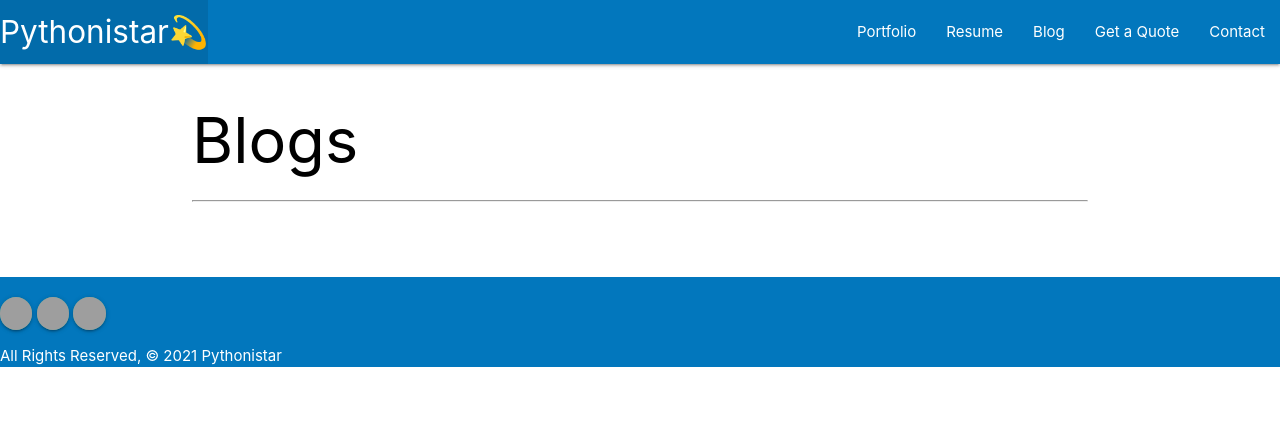
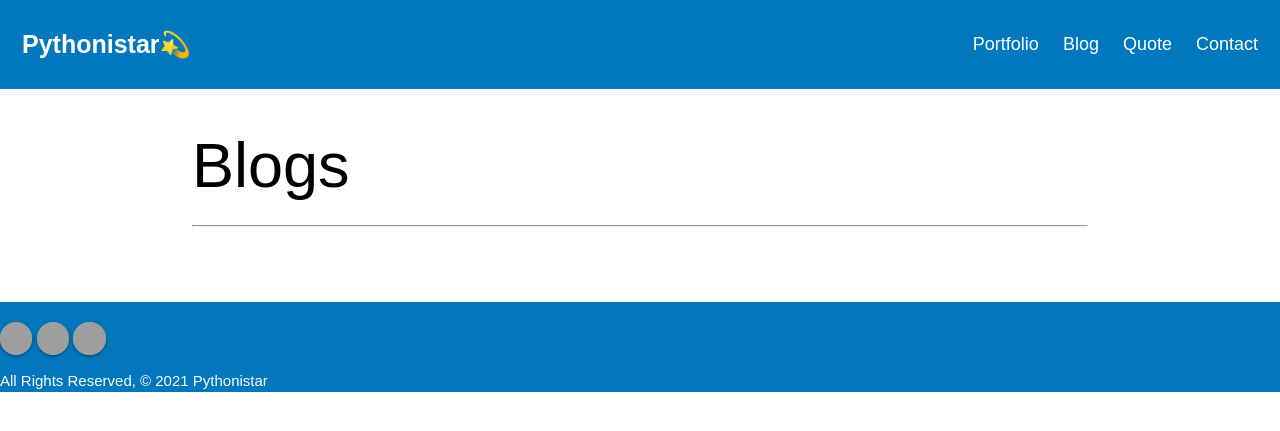
Before and after one commit to alba-molina-nyc/alba_portfolio_website, a Django app: page /blogs/ in a window 1280 px wide. Shown: the top 431 px of the page. Run offline with Django 3.2, Linux system fonts and the light colour scheme; data that the repository does not hold is empty; some libraries are stand-ins or nearby versions; grey boxes are pictures that could not be loaded.

Commit message:
fixed header

```diff
--- a/main_app/static/css/style.css
+++ b/main_app/static/css/style.css
@@ -7,6 +7,7 @@ body {
     display: flex;
     flex-direction: column;
     min-height: 100vh;
+
 }
 
 main {
--- a/main_app/templates/base.html
+++ b/main_app/templates/base.html
@@ -13,30 +13,79 @@
 <!-- cdn -->
 <link rel="stylesheet" href="https://cdnjs.cloudflare.com/ajax/libs/materialize/1.0.0/css/materialize.min.css">
 <script src="https://cdnjs.cloudflare.com/ajax/libs/materialize/1.0.0/js/materialize.min.js"></script>
+<style>
+  * {box-sizing: border-box;}
+
+  body {
+    margin: 0;
+    font-family: Arial, Helvetica, sans-serif;
+  }
+
+  .header {
+    overflow: hidden;
+    background-color: rgb(1,119,189);
+    padding: 20px 10px;
+  }
+
+  .header a {
+    float: left;
+    color: white;
+    text-align: center;
+    padding: 12px;
+    text-decoration: none;
+    font-size: 18px;
+    line-height: 25px;
+    border-radius: 4px;
+  }
+
+  .header a.logo {
+    font-size: 25px;
+    font-weight: bold;
+  }
+
+  .header a:hover {
+    background-color: #ddd;
+    color: black;
+  }
+
+  .header a.active {
+    background-color: dodgerblue;
+    color: white;
+  }
+
+  .header-right {
+    float: right;
+  }
+
+  @media screen and (max-width: 500px) {
+    .header a {
+      float: none;
+      display: block;
+      text-align: left;
+    }
+
+    .header-right {
+      float: none;
+    }
+  }
+  </style>
 
 
 
 </head>
+<div class="header">
+  <a href="{% url 'home' %}" class="logo">Pythonistar💫</a>
+  <div class="header-right">
+    <a href="{% url 'index' %}">Portfolio</a>
+    <a href="{% url 'blogs' %}">Blog</a>
+    <a href="{% url 'quote' %}">Quote</a>
+    <a href="{% url 'contact' %}">Contact</a>
 
+  </div>
+</div>
 <body>
   <script type="text/javascript" src="js/materialize.min.js"></script>
 
-  <header>
-    <nav class= "light-blue darken-3 nav-wrapper">
-      <div class="nav-wrapper">
-        <ul>
-          <li><a href="{% url 'home' %}" class="left brand-logo">Pythonistar💫</a></li>
-        </ul>
-        <ul class="right">
-          <li><a href="{% url 'index' %}">Portfolio</a></li>
-          <li><a href="{% url 'resume' %}">Resume</a></li>
-          <li><a href="{% url 'blogs' %}">Blog</a></li>
-          <li><a href="{% url 'quote' %}">Get a Quote</a></li>
-          <li><a href="{% url 'contact' %}">Contact</a></li>
-        </ul>
-      </div>
-    </nav>
-  </header>
   <main class="container" >
     {% block content %}
     {% endblock %}
```
